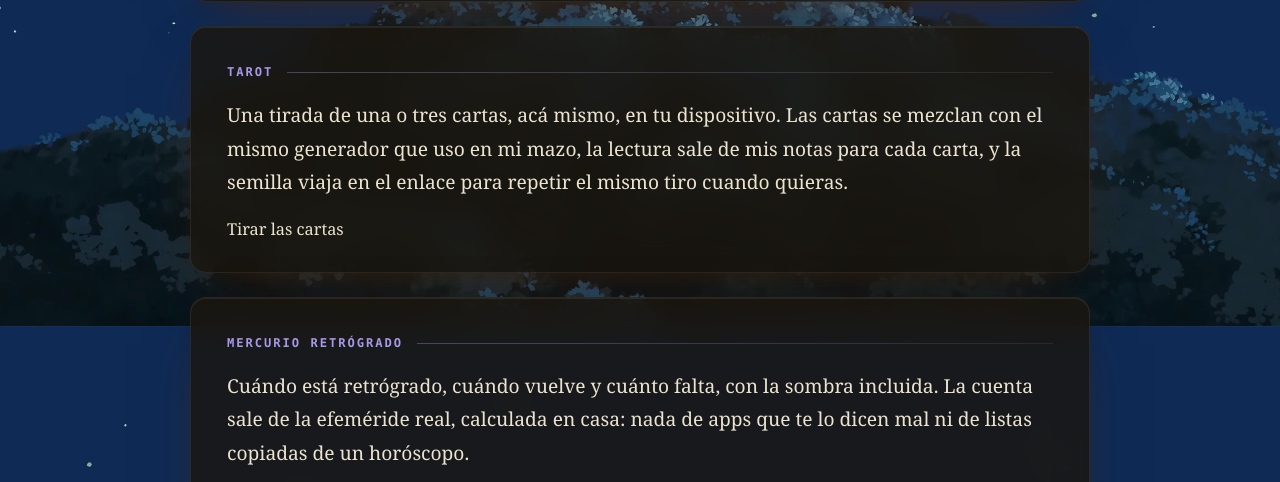
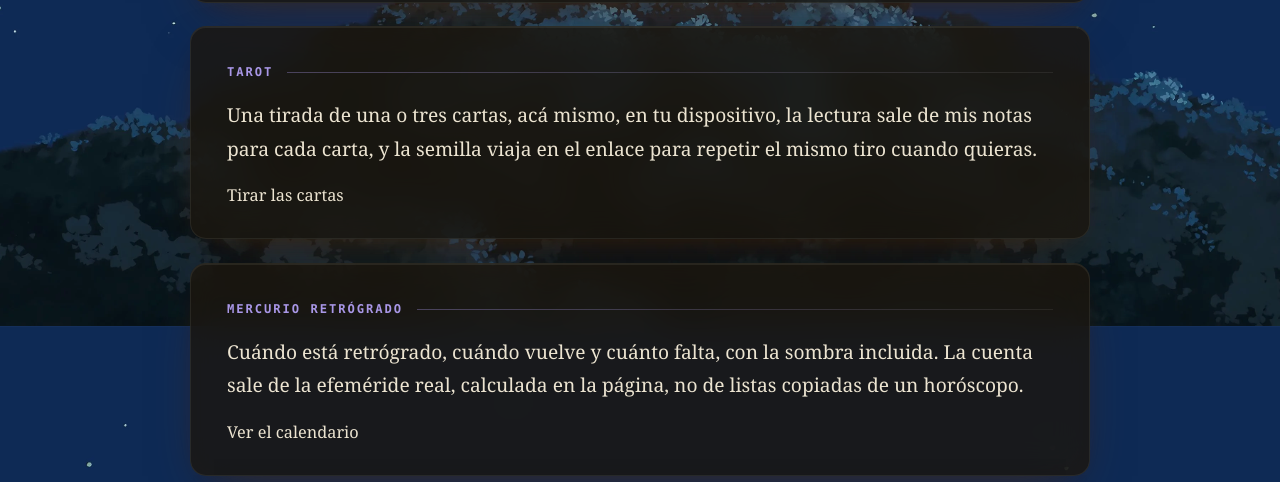
Before and after one commit to paraguadiosa/paraguadiosa.com, a website: page index.html in a window 1280 px wide. Shown: the part 1274-1756 px from the top of the page. Drawn offline with Linux system fonts and the light colour scheme.

Commit message:
copy(home): the author's pass over the intro and the mercury blurb
Single-line paragraphs and tightened copy: the mercury block now says the count
is computed on the page instead of listing what it is not, and the tarot blurb
drops the generator sentence. Text only, no markup or CSS touched.

```diff
--- a/index.html
+++ b/index.html
@@ -25,8 +25,7 @@
                 </div>
 
                 <p class="intro">
-                    Extravagant ideas, nothing here should be taken seriously. This website is just
-                    another expression of my persona.
+                    Extravagant ideas, nothing here should be taken seriously. This website is just another expression of my persona.
                 </p>
 
                 <p class="intro" id="site-meta" hidden>
@@ -120,9 +119,7 @@
         <div class="overlay" data-od-id="overlay-tarot">
             <h2 class="section-title" data-od-id="section-tarot">Tarot</h2>
             <p>
-                Una tirada de una o tres cartas, acá mismo, en tu dispositivo. Las cartas se mezclan
-                con el mismo generador que uso en mi mazo, la lectura sale de mis notas para cada
-                carta, y la semilla viaja en el enlace para repetir el mismo tiro cuando quieras.
+                Una tirada de una o tres cartas, acá mismo, en tu dispositivo, la lectura sale de mis notas para cada carta, y la semilla viaja en el enlace para repetir el mismo tiro cuando quieras.
             </p>
             <ul class="link-list">
                 <li><a href="./tarot/">Tirar las cartas</a></li>
@@ -133,8 +130,7 @@
             <h2 class="section-title" data-od-id="section-mercury">Mercurio retrógrado</h2>
             <p>
                 Cuándo está retrógrado, cuándo vuelve y cuánto falta, con la sombra incluida.
-                La cuenta sale de la efeméride real, calculada en casa: nada de apps que te lo
-                dicen mal ni de listas copiadas de un horóscopo.
+                La cuenta sale de la efeméride real, calculada en la página, no de listas copiadas de un horóscopo.
             </p>
             <ul class="link-list">
                 <li><a href="./mercury/">Ver el calendario</a></li>
```
